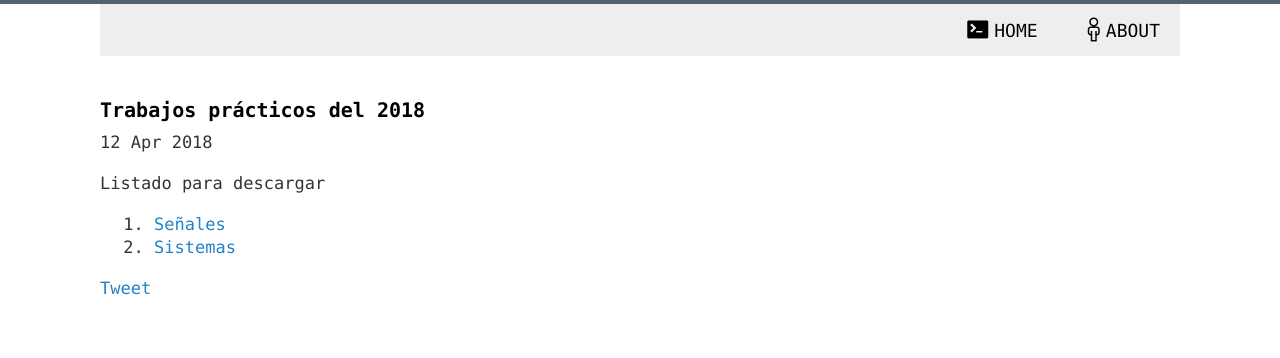
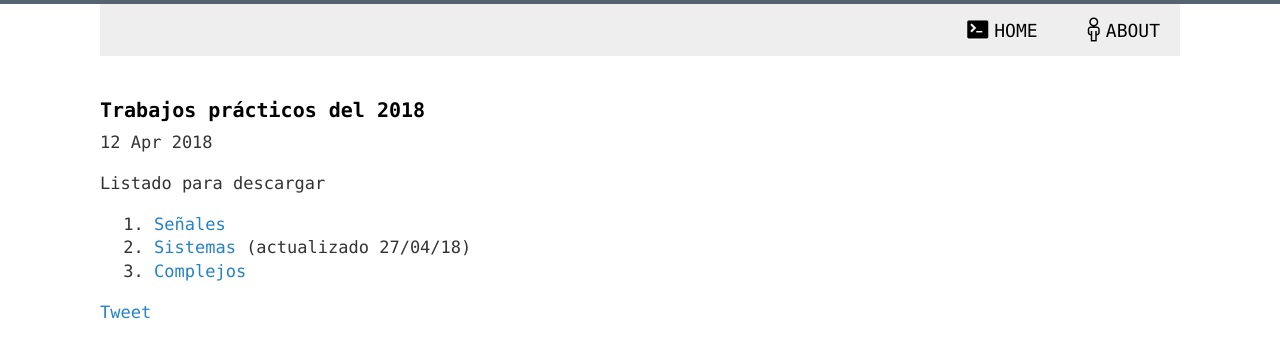
Before and after one commit to 1nv1/UTN-FRN-ASS, a Jekyll site: the page built from _posts/2018-04-12-TPs2018.markdown, in a window 1280 px wide. Shown: the top 358 px of the page. Built offline with Jekyll 4.4.1, drawn with Linux system fonts in a browser that asks for light colours; comment, search, counter and statistics services are not loaded.

Commit message:
TP2/3
Actualizo el TP2 y agrego el TP3.

```diff
--- a/_posts/2018-04-12-TPs2018.markdown
+++ b/_posts/2018-04-12-TPs2018.markdown
@@ -10,4 +10,5 @@ categories:
 Listado para descargar
 
 1. <a href="https://drive.google.com/file/d/1kCsngCaldpSPECQn5H5nL__0af_kcLi2/view?usp=sharing" target="_blank">Señales</a>
-2. <a href="https://drive.google.com/open?id=1iafH4QHIbBRBe15VKdkUwu0xr1lqQWZO" target="_blank">Sistemas</a>
+2. <a href="https://drive.google.com/open?id=1Uf5DpFFnt2Iix14YLnGluOcbGRDMwnCl" target="_blank">Sistemas</a> (actualizado 27/04/18)
+3. <a href="https://drive.google.com/open?id=1IvyE09iuo8MnjJ29t3NcwTGQlP1Ua4xN" target="_blank">Complejos</a>
```
